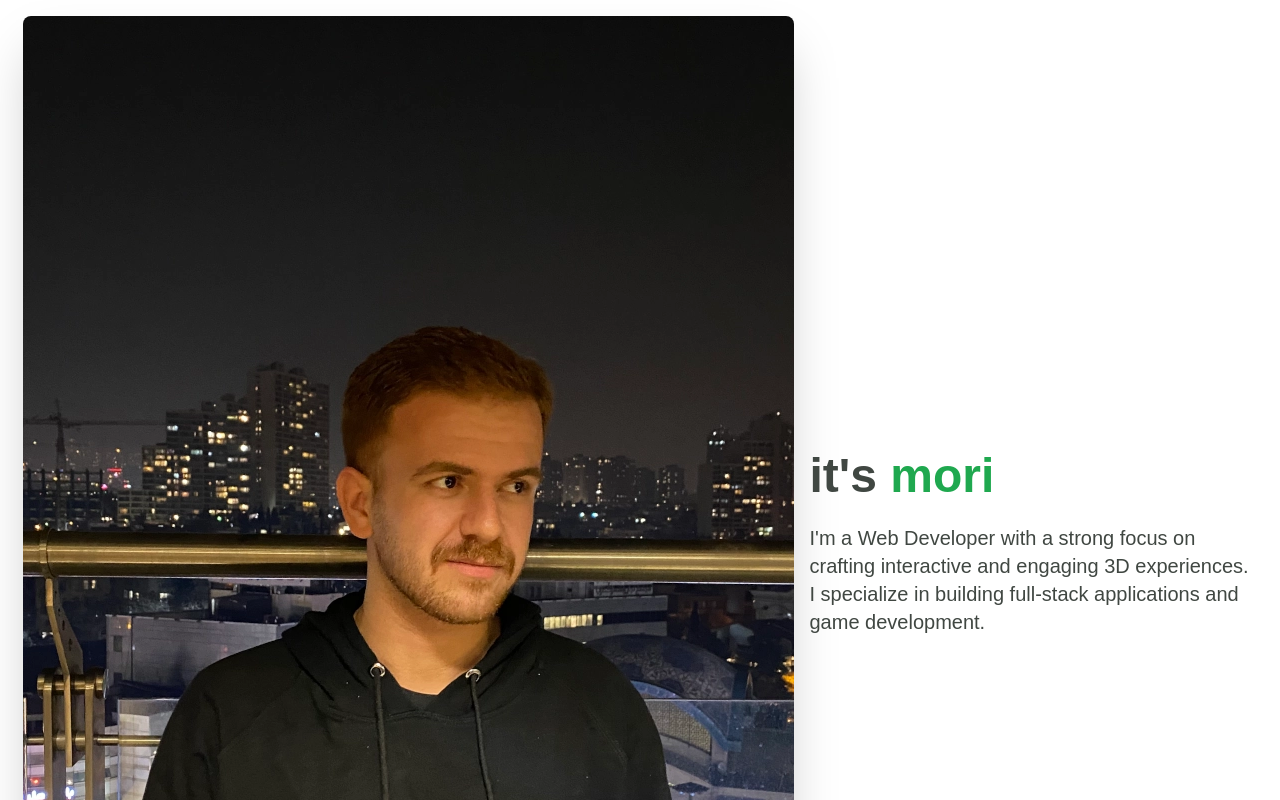
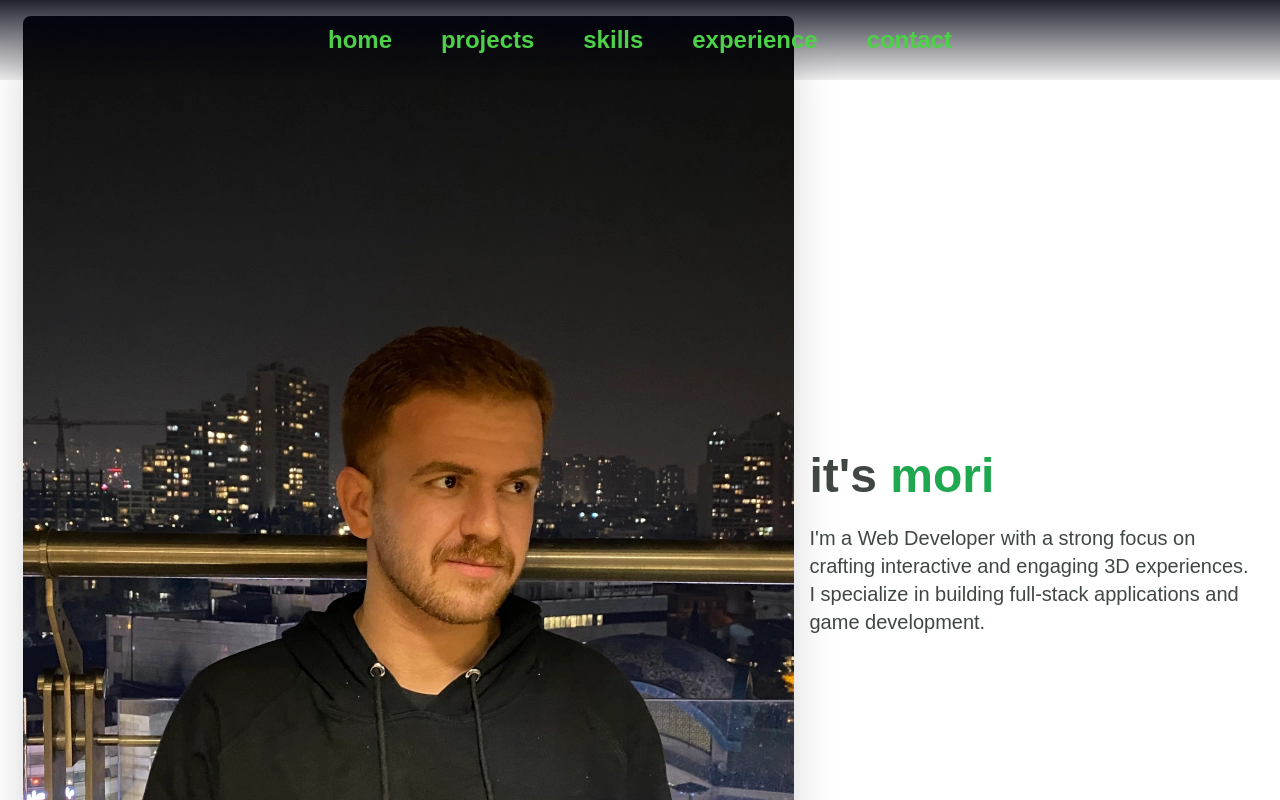
Before and after one commit to morinorabadi/portfolio, a Next.js app: page / in a window 1280 px wide. Shown: the top 800 px of the page. Built offline with nearby package versions, Linux system fonts and the light colour scheme.

Commit message:
add nav bar

```diff
--- /dev/null
+++ b/src/app/components/Nav/Nav.tsx
@@ -0,0 +1,25 @@
+export default function Nav() {
+  const links = [
+    { id: "1", href: "aboutme", text: "home" },
+    { id: "2", href: "projects", text: "projects" },
+    { id: "3", href: "skills", text: "skills" },
+    { id: "4", href: "workExperience", text: "experience" },
+    { id: "5", href: "contactInformation", text: "contact" },
+  ];
+
+  return (
+    <div className="fixed top-0 left-0 w-screen z-20 bg-gradient-to-b from-[#000010dd] to-[#00000010]">
+      <div className=" text-lg md:text-2xl p-2 md:p-6 justify-between flex w-screen max-w-2xl font-bold  px-6 m-auto">
+        {links.map((link) => (
+          <a
+            href={`#${link.href}`}
+            key={link.id}
+            className="text-[#4dd148] hover:text-tGreen"
+          >
+            {link.text}
+          </a>
+        ))}
+      </div>
+    </div>
+  );
+}
--- a/src/app/page.tsx
+++ b/src/app/page.tsx
@@ -1,5 +1,6 @@
 import Aboutme from "./components/Aboutme/Aboutme";
 import ContactInformation from "./components/ContactInformation/ContactInformation";
+import Nav from "./components/Nav/Nav";
 import Projects from "./components/Projects/Projects";
 import Skills from "./components/Skills/Skills";
 import WorkExperience from "./components/WorkExperience/WorkExperience";
@@ -7,6 +8,7 @@ import WorkExperience from "./components/WorkExperience/WorkExperience";
 export default function Home() {
   return (
     <main>
+      <Nav />
       <Aboutme />
       <Projects />
       <Skills />
```
Lines whose indentation alone changed are shown as unchanged.
